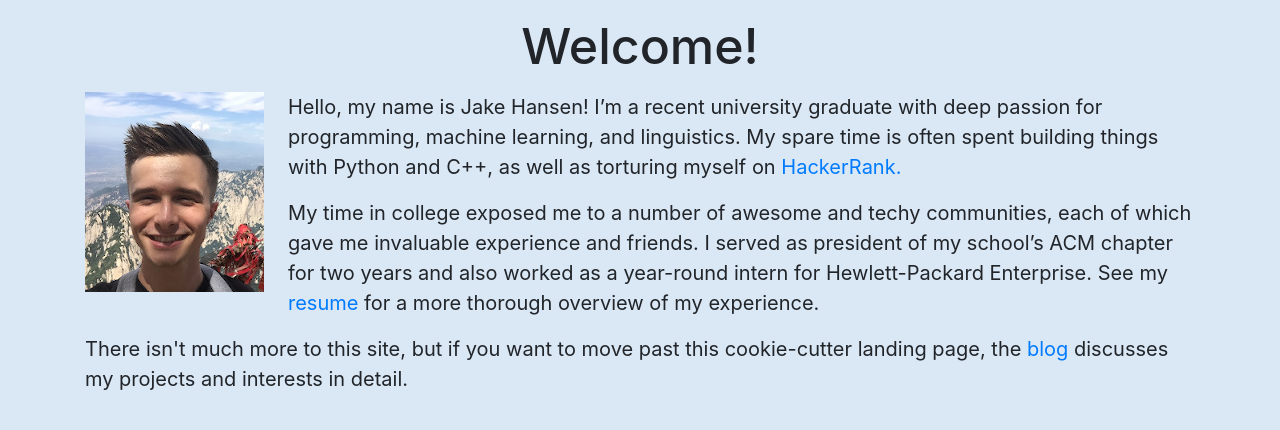
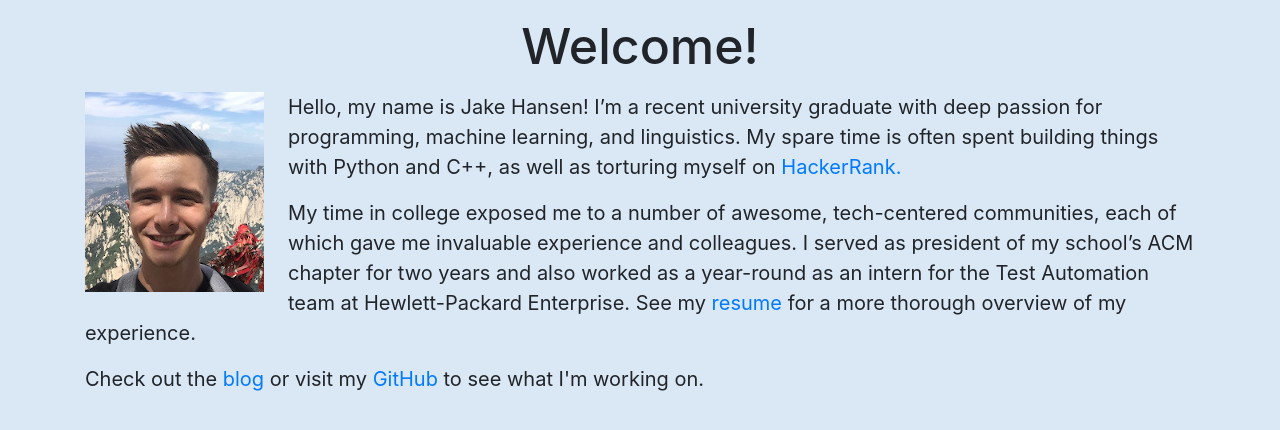
Before and after one commit to StateFromJakeFarm/statefromjakefarmdotcom, a Django app: page / in a window 1280 px wide. Shown: the part 56-486 px from the top of the page. Run offline with Django 3.2, Linux system fonts and the light colour scheme; some libraries are stand-ins or nearby versions.

Commit message:
Improve about page text

```diff
--- a/sfjf/sfjf_app/templates/about.html
+++ b/sfjf/sfjf_app/templates/about.html
@@ -8,9 +8,9 @@
 <p>
     <img class="img-responsive mr-4" src={% static "me.jpg" %} alt="Jake" style="float: left;">
     <p style="font-size: 20px">Hello, my name is Jake Hansen!  I’m a recent university graduate with deep passion for programming, machine learning, and linguistics.  My spare time is often spent building things with Python and C++, as well as torturing myself on <a href="https://www.hackerrank.com/">HackerRank.</a></p>
-    <p style="font-size: 20px">My time in college exposed me to a number of awesome and techy communities, each of which gave me invaluable experience and friends.  I served as president of my school’s ACM chapter for two years and also worked as a year-round intern for Hewlett-Packard Enterprise.
+    <p style="font-size: 20px">My time in college exposed me to a number of awesome, tech-centered communities, each of which gave me invaluable experience and colleagues.  I served as president of my school’s ACM chapter for two years and also worked as a year-round as an intern for the Test Automation team at Hewlett-Packard Enterprise.
                                See my <a target="_blank" rel="noopener noreferrer" href="{% static "resume.pdf" %}">resume</a> for a more thorough overview of my experience.</p>
-    <p style="font-size: 20px">There isn't much more to this site, but if you want to move past this cookie-cutter landing page, the <a href="/blog">blog</a> discusses my projects and interests in detail.</p>
+    <p style="font-size: 20px">Check out the <a href="/blog">blog</a> or visit my <a href="https://github.com/StateFromJakeFarm/">GitHub</a> to see what I'm working on.</p>
 </p>
 
 {% endblock content %}
```
